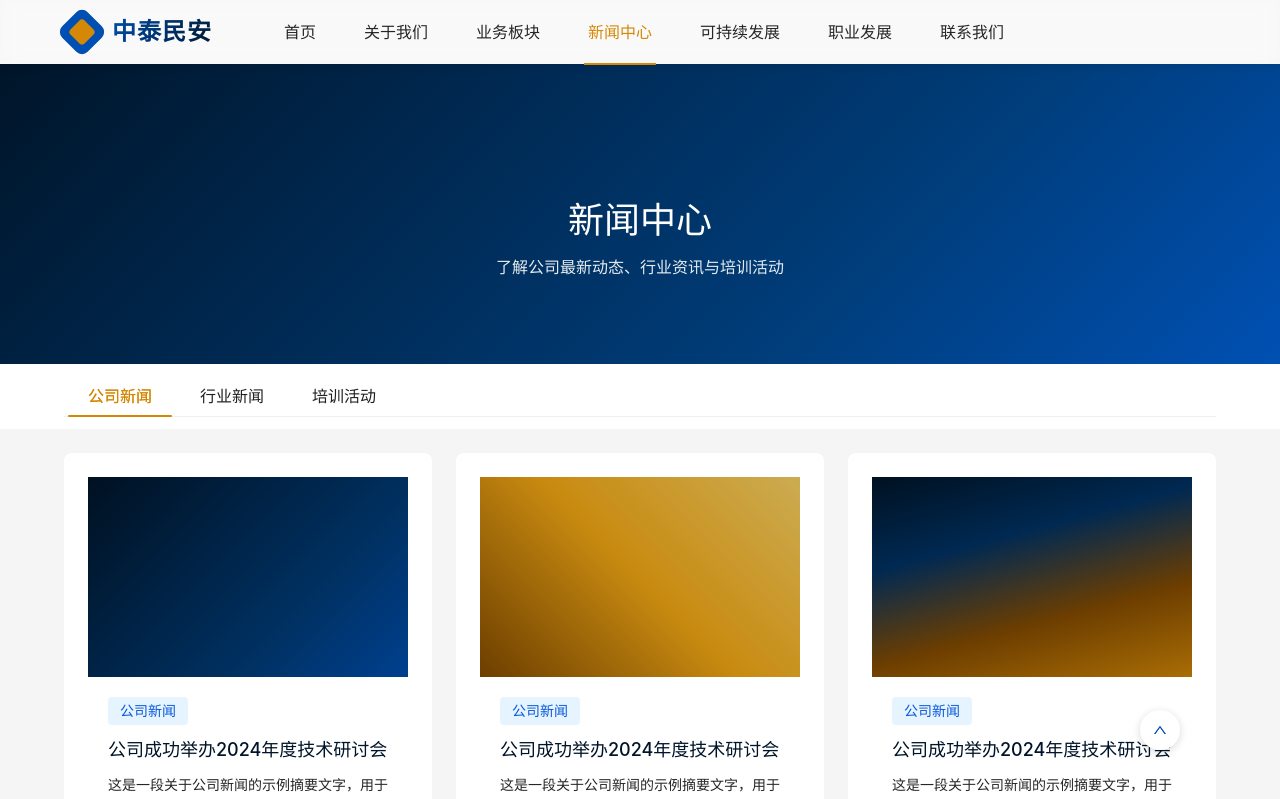
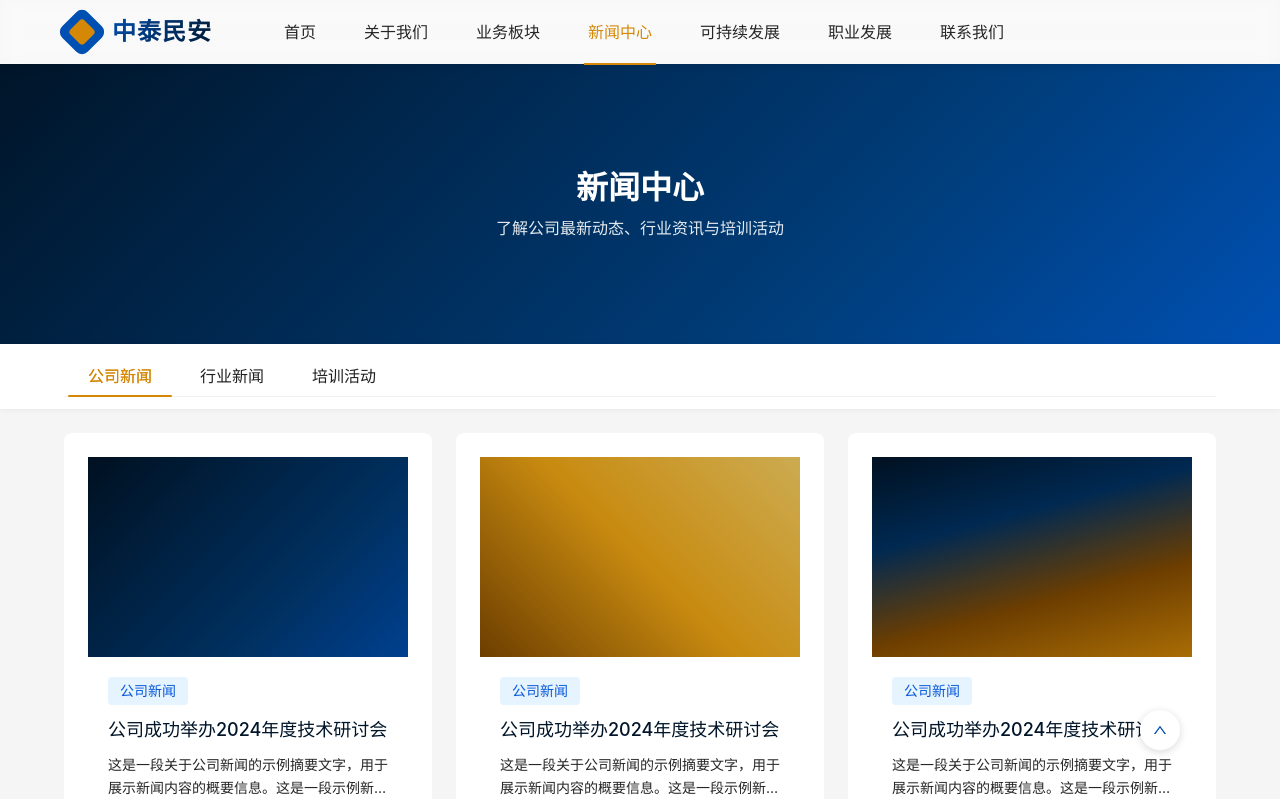
Before and after one commit to mattwhocn/zhongtai, a React app: page /news in a window 1280 px wide. Shown: the top 799 px of the page. Built offline with nearby package versions, Linux system fonts and the light colour scheme.

Commit message:
优化banner

```diff
--- a/src/pages/Career/index.tsx
+++ b/src/pages/Career/index.tsx
@@ -154,7 +154,7 @@ const Career: React.FC = () => {
     <Content className="career-page">
       {/* 顶部横幅 */}
       <div
-        className="career-banner"
+        className="page-banner"
         style={{ background: gradients.techBlue }}
       >
         <div className="banner-content">
--- a/src/pages/Career/style.less
+++ b/src/pages/Career/style.less
@@ -1,6 +1,11 @@
 @import '../../styles/theme.less';
+@import '../../styles/common.less';
 
 .career-page {
+  .page-banner {
+    &:extend(.page-banner all);
+  }
+
   .career-banner {
     height: 300px;
     position: relative;
--- a/src/pages/Contact/index.tsx
+++ b/src/pages/Contact/index.tsx
@@ -23,7 +23,7 @@ const Contact: React.FC = () => {
     <Content className="contact-page">
       {/* 顶部横幅 */}
       <div
-        className="contact-banner"
+        className="page-banner"
         style={{ background: gradients.techBlue }}
       >
         <div className="banner-content">
--- a/src/pages/Contact/style.less
+++ b/src/pages/Contact/style.less
@@ -1,6 +1,11 @@
 @import '../../styles/theme.less';
+@import '../../styles/common.less';
 
 .contact-page {
+  .page-banner {
+    &:extend(.page-banner all);
+  }
+
   .contact-banner {
     height: 360px;
     position: relative;
--- a/src/pages/News/index.tsx
+++ b/src/pages/News/index.tsx
@@ -94,7 +94,7 @@ const News: React.FC = () => {
     <Content className="news-page">
       {/* 顶部配图 */}
       <div
-        className="news-banner"
+        className="page-banner"
         style={{ background: gradients.techBlue }}
       >
         <div className="banner-content">
--- a/src/pages/News/style.less
+++ b/src/pages/News/style.less
@@ -1,45 +1,11 @@
 @import '../../styles/theme.less';
+@import '../../styles/common.less';
 
 .news-page {
   padding: 0 0 80px;
 
-  .news-banner {
-    height: 300px;
-    position: relative;
-    display: flex;
-    align-items: center;
-    justify-content: center;
-    text-align: center;
-    overflow: hidden;
-    margin-top: 0;
-    padding-top: 64px;
-
-    .banner-content {
-      position: relative;
-      z-index: 1;
-      color: #fff;
-
-      h1 {
-        font-size: 36px;
-        margin-bottom: 16px;
-        color: #fff;
-      }
-
-      p {
-        font-size: 16px;
-        opacity: 0.9;
-      }
-    }
-
-    .tech-overlay {
-      position: absolute;
-      top: 0;
-      left: 0;
-      right: 0;
-      bottom: 0;
-      background: @tech-grid;
-      opacity: 0.1;
-    }
+  .page-banner {
+    &:extend(.page-banner all);
   }
 
   .tabs-wrapper {
--- a/src/pages/Sustainability/style.less
+++ b/src/pages/Sustainability/style.less
@@ -1,43 +1,11 @@
 @import '../../styles/theme.less';
+@import '../../styles/common.less';
 
 .sustainability-page {
   padding: 0 0 80px;
 
   .page-banner {
-    height: 300px;
-    position: relative;
-    display: flex;
-    align-items: center;
-    justify-content: center;
-    text-align: center;
-
-    .banner-content {
-      position: relative;
-      z-index: 1;
-      color: #fff;
-
-      h1 {
-        font-size: 36px;
-        margin: 0 0 16px;
-        color: #fff;
-      }
-
-      p {
-        font-size: 18px;
-        margin: 0;
-        opacity: 0.9;
-      }
-    }
-
-    .tech-overlay {
-      position: absolute;
-      top: 0;
-      left: 0;
-      right: 0;
-      bottom: 0;
-      background: @tech-grid;
-      opacity: 0.1;
-    }
+    &:extend(.page-banner all);
   }
 
   section {
--- /dev/null
+++ b/src/styles/common.less
@@ -0,0 +1,57 @@
+@import './theme.less';
+
+// 添加通用的 banner 样式
+.page-banner {
+  height: 280px;
+  position: relative;
+  display: flex;
+  align-items: center;
+  justify-content: center;
+  text-align: center;
+
+  .banner-content {
+    position: relative;
+    z-index: 1;
+    color: #fff;
+
+    h1 {
+      font-size: 32px;
+      font-weight: 600;
+      margin: 0 0 12px;
+      color: #fff;
+    }
+
+    p {
+      font-size: 16px;
+      margin: 0;
+      opacity: 0.9;
+    }
+  }
+
+  .tech-overlay {
+    position: absolute;
+    top: 0;
+    left: 0;
+    right: 0;
+    bottom: 0;
+    background: @tech-grid;
+    opacity: 0.1;
+  }
+}
+
+// 响应式调整
+@media (max-width: 768px) {
+  .page-banner {
+    height: 200px;
+
+    .banner-content {
+      h1 {
+        font-size: 28px;
+      }
+
+      p {
+        font-size: 14px;
+      }
+    }
+  }
+}
```
